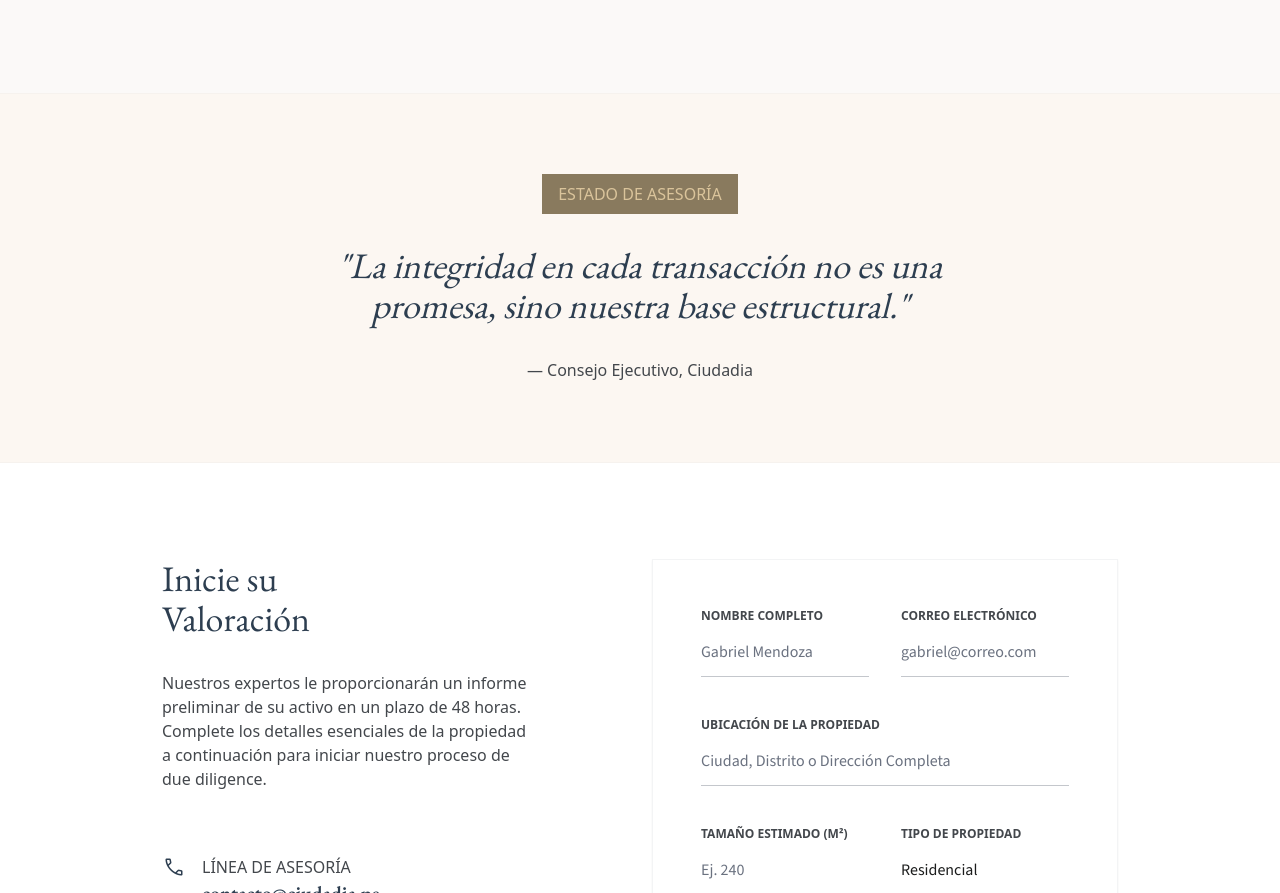
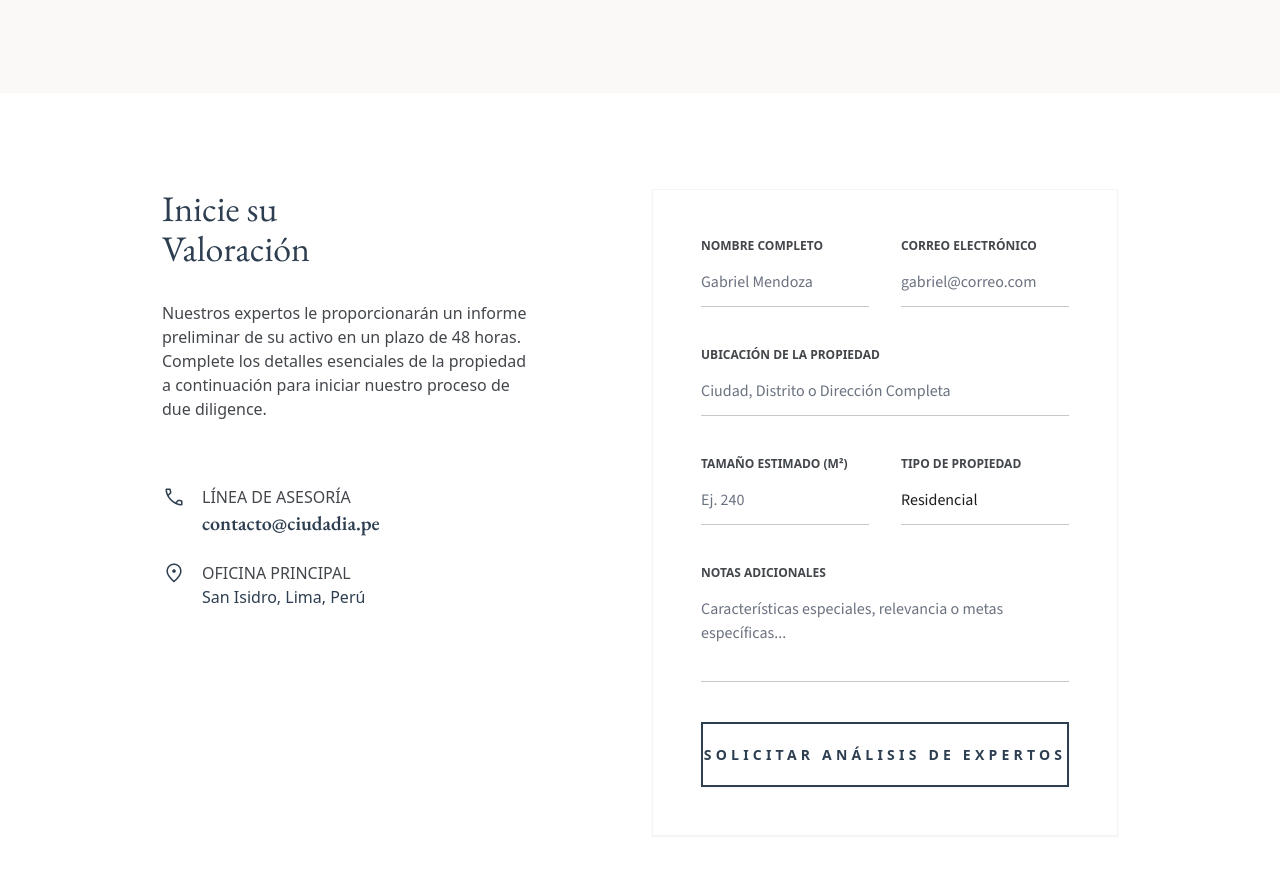
Before and after one commit to Avilto/Ciudadia, a website: page vender.html in a window 1280 px wide. Shown: the part 1411-2304 px from the top of the page. Drawn offline with nearby package versions, Linux system fonts and the light colour scheme.

Commit message:
content(vender): remove Advisory Badge section

```diff
--- a/vender.html
+++ b/vender.html
@@ -297,16 +297,7 @@
       </div>
     </section>
 
-    <!-- Advisory Badge / Mid-page CTA -->
-    <section class="bg-secondary-fixed/10 py-20 border-y border-outline-variant/10">
-      <div class="max-w-3xl mx-auto text-center px-margin-mobile">
-        <span class="font-label-caps text-secondary-fixed-dim bg-secondary/80 px-4 py-2 mb-8 inline-block">ESTADO DE ASESORÍA</span>
-        <blockquote class="font-display-lg text-3xl md:text-4xl text-primary italic leading-tight mb-8">
-          "La integridad en cada transacción no es una promesa, sino nuestra base estructural."
-        </blockquote>
-        <p class="font-body-md text-on-surface-variant">— Consejo Ejecutivo, Ciudadia</p>
-      </div>
-    </section>
+
 
     <!-- Valuation Form Section -->
     <section class="py-24 px-margin-mobile md:px-margin-desktop bg-surface-container-lowest" id="valuation-form">
```
